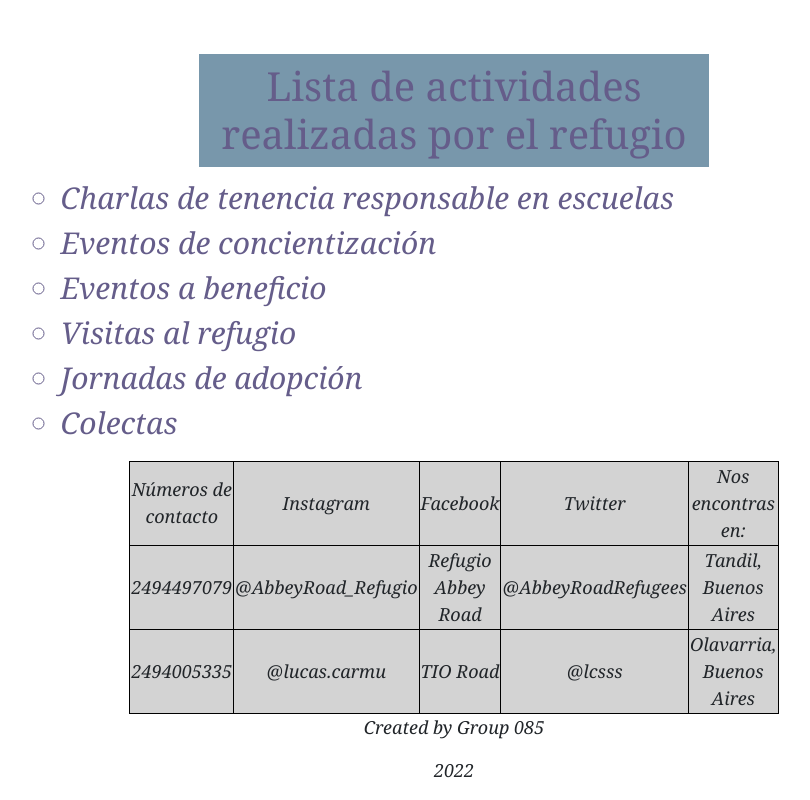
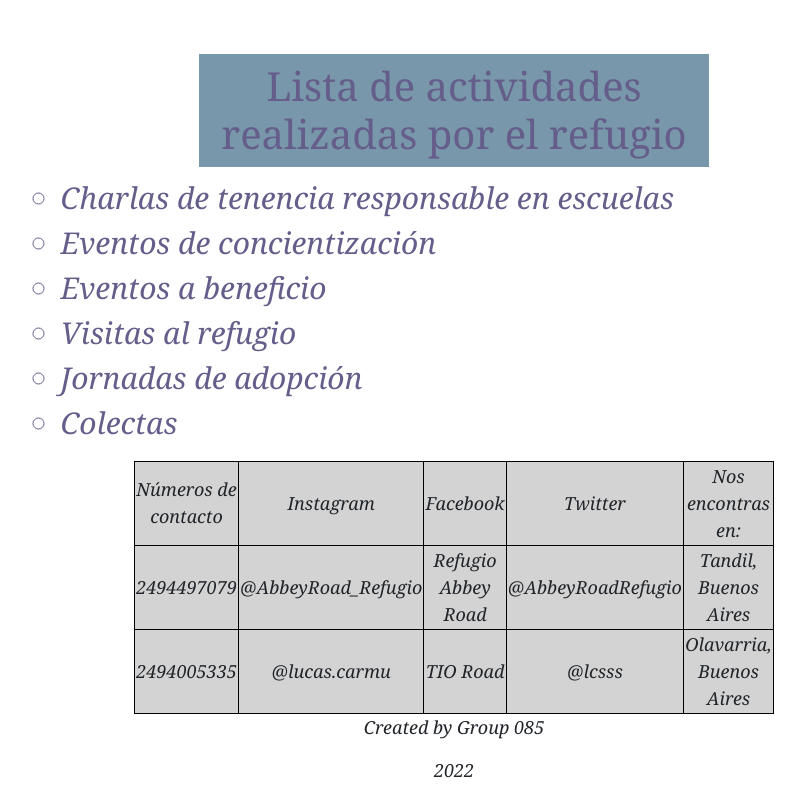
Before and after one commit to Soledad-Schmidt/TPE-TIO22, a plain HTML site: page html/index.html in a window 1280 px wide. Shown: the part 1255-2055 px from the top of the page, without its empty margins (186-996 px from the left). Drawn offline with nearby package versions, Linux system fonts and the light colour scheme; files that its build step writes are made by us from their sources.

Commit message:
arreglo en el arroba de twitter

```diff
--- a/html/index.html
+++ b/html/index.html
@@ -68,7 +68,7 @@
             <td>2494497079</td>
             <td>@AbbeyRoad_Refugio</td>
             <td>Refugio Abbey Road</td>
-            <td>@AbbeyRoadRefugees</td>
+            <td>@AbbeyRoadRefugio</td>
             <td>Tandil, Buenos Aires</td>
         </tbody>
 
```
